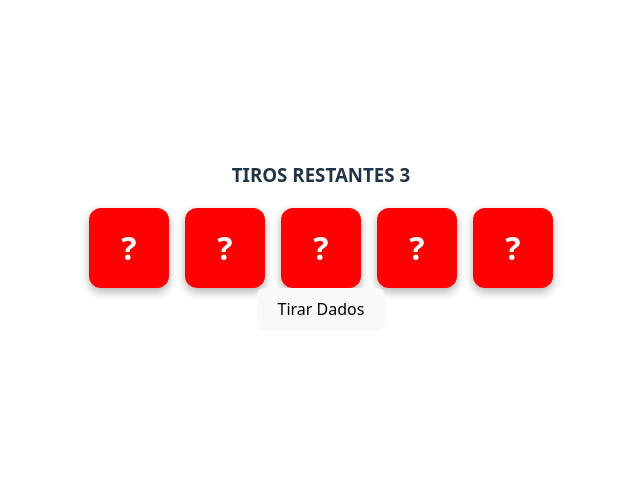
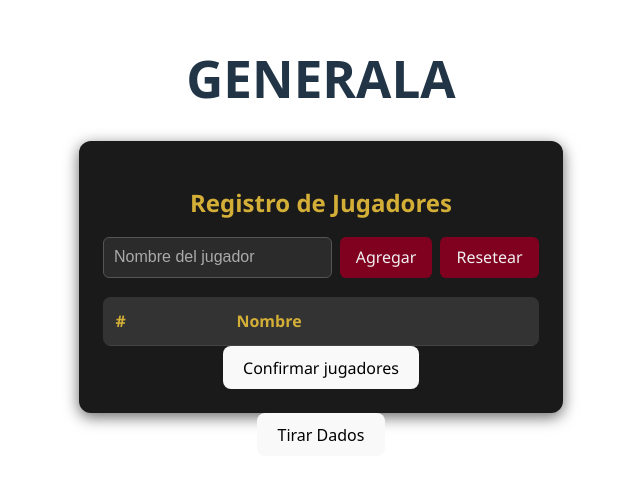
Before and after one commit to Santi-Rubiol/casino-recreativo, a React (Vite) app: page /generala in a window 1280 px wide. Shown: the part 164-644 px from the top of the page, without its empty margins (319-959 px from the left). Built offline with nearby package versions, Linux system fonts and the light colour scheme.

Commit message:
Creo Registro de Jugadores

```diff
--- a/package.json
+++ b/package.json
@@ -10,6 +10,8 @@
     "preview": "vite preview"
   },
   "dependencies": {
+    "@dnd-kit/core": "^6.3.1",
+    "@dnd-kit/sortable": "^10.0.0",
     "react": "^19.1.0",
     "react-dom": "^19.1.0",
     "react-router-dom": "^7.6.0"
--- /dev/null
+++ b/src/components/PlayersRegister/PlayersRegister.css
@@ -0,0 +1,96 @@
+.registro-jugadores {
+  max-width: 500px;
+  margin: 0 auto;
+  font-family: 'Segoe UI', sans-serif;
+  background-color: #1a1a1a;
+  padding: 1.5rem;
+  border-radius: 12px;
+  box-shadow: 0 4px 15px rgba(0, 0, 0, 0.6);
+  color: #f0f0f0;
+}
+
+.registro-jugadores h2 {
+  text-align: center;
+  color: #d4af37; /* dorado */
+  margin-bottom: 1rem;
+}
+
+.formulario {
+  display: flex;
+  gap: 0.5rem;
+  margin-bottom: 1.2rem;
+}
+
+.formulario input {
+  flex: 1;
+  padding: 0.6rem;
+  border: 1px solid #555;
+  border-radius: 6px;
+  background-color: #2b2b2b;
+  color: #fff;
+  font-size: 1rem;
+}
+
+.formulario input::placeholder {
+  color: #aaa;
+}
+
+.formulario button {
+  background-color: #800020; /* rojo oscuro / borgoña */
+  color: #f0f0f0;
+  border: none;
+  padding: 0.6rem 1rem;
+  border-radius: 6px;
+  cursor: pointer;
+  transition: background 0.3s ease;
+}
+
+.formulario button:hover {
+  background-color: #a91d3a;
+}
+
+.fila-arrastrando {
+  background-color: #800020 !important;
+  color: #fff;
+  box-shadow: 0 0 10px rgba(255, 255, 255, 0.3);
+  cursor: grabbing;
+}
+
+.btn-eliminar {
+  background-color: transparent;
+  color: #d4af37;
+  border: none;
+  font-size: 1.2rem;
+  cursor: pointer;
+  padding: 0;
+  transition: color 0.2s ease;
+}
+
+.btn-eliminar:hover {
+  color: #ff4d4d;
+}
+
+table {
+  width: 100%;
+  border-collapse: collapse;
+  background-color: #2c2c2c;
+  border-radius: 8px;
+  overflow: hidden;
+}
+
+th,
+td {
+  padding: 0.75rem;
+  text-align: left;
+  border-bottom: 1px solid #444;
+  color: #f0f0f0;
+}
+
+th {
+  background-color: #333;
+  color: #d4af37; /* dorado */
+}
+
+tr:hover {
+  background-color: #3a3a3a;
+}
--- /dev/null
+++ b/src/components/PlayersRegister/PlayersRegister.tsx
@@ -0,0 +1,172 @@
+import { useState, useEffect } from 'react'
+import {
+  DndContext,
+  closestCenter,
+  useSensor,
+  useSensors,
+  PointerSensor,
+} from '@dnd-kit/core'
+import type { DragEndEvent } from '@dnd-kit/core'
+import {
+  arrayMove,
+  SortableContext,
+  useSortable,
+  verticalListSortingStrategy,
+} from '@dnd-kit/sortable'
+import { CSS } from '@dnd-kit/utilities'
+import {
+  guardarJugadoresStorage,
+  leerJugadoresStorage,
+} from '../../data/registroJugadores'
+import type { Jugador } from '../../types/Types'
+import './PlayersRegister.css'
+
+const SortableRow = ({
+  jugador,
+  index,
+  onDelete,
+}: {
+  jugador: Jugador
+  index: number
+  onDelete: (id: string) => void
+}) => {
+  const {
+    attributes,
+    listeners,
+    setNodeRef,
+    transform,
+    transition,
+    isDragging,
+  } = useSortable({ id: jugador.id })
+
+  const style = {
+    transform: CSS.Transform.toString(transform),
+    transition,
+  }
+
+  return (
+    <tr
+      ref={setNodeRef}
+      style={style}
+      className={isDragging ? 'fila-arrastrando' : ''}
+    >
+      <td
+        {...attributes}
+        {...listeners}
+      >
+        {index + 1}
+      </td>
+      <td
+        {...attributes}
+        {...listeners}
+      >
+        {jugador.nombre}
+      </td>
+      <td>
+        <button
+          className="btn-eliminar"
+          onPointerDownCapture={(e) => e.stopPropagation()}
+          onClick={() => onDelete(jugador.id)}
+        >
+          ✖
+        </button>
+      </td>
+    </tr>
+  )
+}
+
+type PlayersRegisterProps = {
+  onConfirm: (jugadores: Jugador[]) => void
+}
+
+const PlayersRegister = ({ onConfirm }: PlayersRegisterProps) => {
+  const [nombre, setNombre] = useState('')
+  const [jugadores, setJugadores] = useState<Jugador[]>([])
+
+  const sensores = useSensors(useSensor(PointerSensor))
+
+  useEffect(() => {
+    const datosGuardados = leerJugadoresStorage()
+    setJugadores(datosGuardados)
+  }, [])
+
+  useEffect(() => {
+    guardarJugadoresStorage(jugadores)
+  }, [jugadores])
+
+  const agregarJugador = () => {
+    if (!nombre.trim()) return
+    const nuevo = { id: Date.now().toString(), nombre }
+    setJugadores((prev) => [...prev, nuevo])
+    setNombre('')
+  }
+
+  const onDragEnd = (event: DragEndEvent) => {
+    const { active, over } = event
+    if (!over || active.id === over.id) return
+
+    const oldIndex = jugadores.findIndex((j) => j.id === active.id)
+    const newIndex = jugadores.findIndex((j) => j.id === over.id)
+
+    setJugadores((jugadores) => arrayMove(jugadores, oldIndex, newIndex))
+  }
+
+  const handleEliminarJugador = (id: string) => {
+    setJugadores((prev) => prev.filter((j) => j.id !== id))
+  }
+
+  return (
+    <div className="registro-jugadores">
+      <h2>Registro de Jugadores</h2>
+      <div className="formulario">
+        <input
+          type="text"
+          placeholder="Nombre del jugador"
+          value={nombre}
+          onChange={(e) => setNombre(e.target.value)}
+        />
+        <button onClick={agregarJugador}>Agregar</button>
+        <button onClick={() => setJugadores([])}>Resetear</button>
+      </div>
+
+      <DndContext
+        sensors={sensores}
+        collisionDetection={closestCenter}
+        onDragEnd={onDragEnd}
+      >
+        <SortableContext
+          items={jugadores.map((j) => j.id)}
+          strategy={verticalListSortingStrategy}
+        >
+          <table>
+            <thead>
+              <tr>
+                <th>#</th>
+                <th>Nombre</th>
+              </tr>
+            </thead>
+            <tbody>
+              {jugadores.map((jugador, index) => (
+                <SortableRow
+                  key={jugador.id}
+                  jugador={jugador}
+                  index={index}
+                  onDelete={handleEliminarJugador}
+                />
+              ))}
+            </tbody>
+          </table>
+        </SortableContext>
+      </DndContext>
+
+      <button
+        className="btn-confirmar"
+        onClick={() => onConfirm(jugadores)}
+      >
+        Confirmar jugadores
+      </button>
+    </div>
+  )
+}
+
+export default PlayersRegister
--- /dev/null
+++ b/src/data/registroJugadores.ts
@@ -0,0 +1,12 @@
+import type { Jugador } from '../types/Types'
+
+const STORAGE_KEY = 'players-register'
+
+export const guardarJugadoresStorage = (jugadores: Jugador[]) => {
+  localStorage.setItem(STORAGE_KEY, JSON.stringify(jugadores))
+}
+
+export const leerJugadoresStorage = (): Jugador[] => {
+  const data = localStorage.getItem(STORAGE_KEY)
+  return data ? JSON.parse(data) : []
+}
--- a/src/pages/generala/Generala.tsx
+++ b/src/pages/generala/Generala.tsx
@@ -1,6 +1,8 @@
-import { useState } from 'react'
+import { useState, useEffect } from 'react'
 import { verJugadaActual } from './jugadasPosibles'
 import Dado from '../../components/Dado/Dado'
+import PlayersRegister from '../../components/PlayersRegister/PlayersRegister'
+import type { Jugador } from '../../types/Types'
 
 const Generala = () => {
   const [dados, setDados] = useState<{ value: number | null; fijo: boolean }[]>(
@@ -14,6 +16,8 @@ const Generala = () => {
   )
   const [tiradas, setTiradas] = useState(3)
   const [jugadaActual, setJugadaActual] = useState('')
+  const [jugadores, setJugadores] = useState<Jugador[]>([])
+  const [registroConfirmado, setRegistroConfirmado] = useState(false)
 
   const tirarDados = () => {
     const nuevos = dados.map((dado) =>
@@ -26,33 +30,28 @@ const Generala = () => {
     setTiradas(tiradas - 1)
   }
 
-  /* useEffect(() => {
+  useEffect(() => {
     if (tiradas !== 3) {
-      jugadaActual(dados.map((dado) => dado.value ?? 0))
+      verJugadaActual(dados.map((dado) => dado.value ?? 0))
     }
-  }, [dados, tiradas]) */
+  }, [dados, tiradas])
 
   return (
     <div>
-      <h2>{jugadaActual}</h2>
-      <h3>TIROS RESTANTES {tiradas}</h3>
-      <div style={{ display: 'flex', gap: '1rem' }}>
-        {dados.map(({ value, fijo }, index) => (
-          <Dado
-            key={index}
-            value={value ?? undefined}
-            fijo={fijo}
-            onClick={() => {
-              const nuevos = [...dados]
-              nuevos[index].fijo = !nuevos[index].fijo
-              setDados(nuevos)
-            }}
-          />
-        ))}
-      </div>
-      {/* <h1>GENERALA</h1> */}
-      {/* {tiradas > 0 ? (
+      <h1>GENERALA</h1>
+      {jugadores.map((jugador) => (
+        <p key={jugador.id}>{jugador.nombre}</p>
+      ))}
+      {!registroConfirmado ? (
+        <PlayersRegister
+          onConfirm={(lista) => {
+            setJugadores(lista)
+            setRegistroConfirmado(true)
+          }}
+        />
+      ) : tiradas > 0 ? (
         <>
+          <h2>{jugadaActual}</h2>
           <h3>TIROS RESTANTES {tiradas}</h3>
           <div style={{ display: 'flex', gap: '1rem' }}>
             {dados.map(({ value, fijo }, index) => (
@@ -71,7 +70,7 @@ const Generala = () => {
         </>
       ) : (
         <></>
-      )} */}
+      )}
 
       <button onClick={tirarDados}>Tirar Dados</button>
     </div>
--- /dev/null
+++ b/src/types/Types.ts
@@ -0,0 +1,4 @@
+export type Jugador = {
+  id: string
+  nombre: string
+}
```
Also changed, not shown: 1 other file (tests, documents, lock files or other folders).
